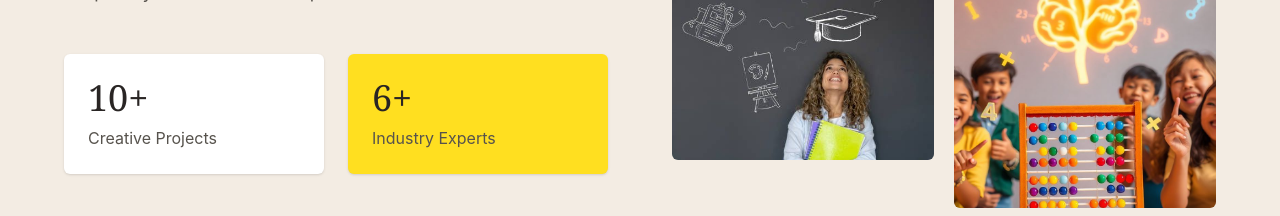
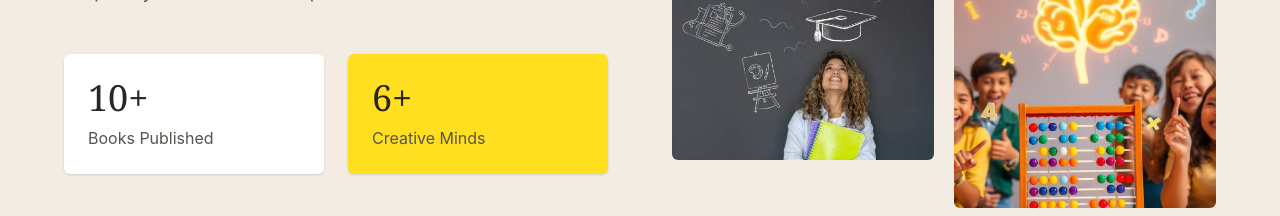
Before and after one commit to ernestkris6/TAP-BOOKS, a React (Vite) app: page /author in a window 1280 px wide. Shown: the part 3200-3416 px from the top of the page. Built offline with nearby package versions, Linux system fonts and the light colour scheme; a web font is replaced by a local one.

Commit message:
team tiles

```diff
--- a/src/ui/Authorcomponent/OurCulture.jsx
+++ b/src/ui/Authorcomponent/OurCulture.jsx
@@ -66,7 +66,7 @@ export default function OurCulture() {
                 </h3>
 
                 <p className="text-stone-600">
-                  Creative Projects
+                  Books Published
                 </p>
               </div>
 
@@ -76,7 +76,7 @@ export default function OurCulture() {
                 </h3>
 
                 <p className="text-stone-600">
-                  Industry Experts
+                  Creative Minds
                 </p>
               </div>
 
```
